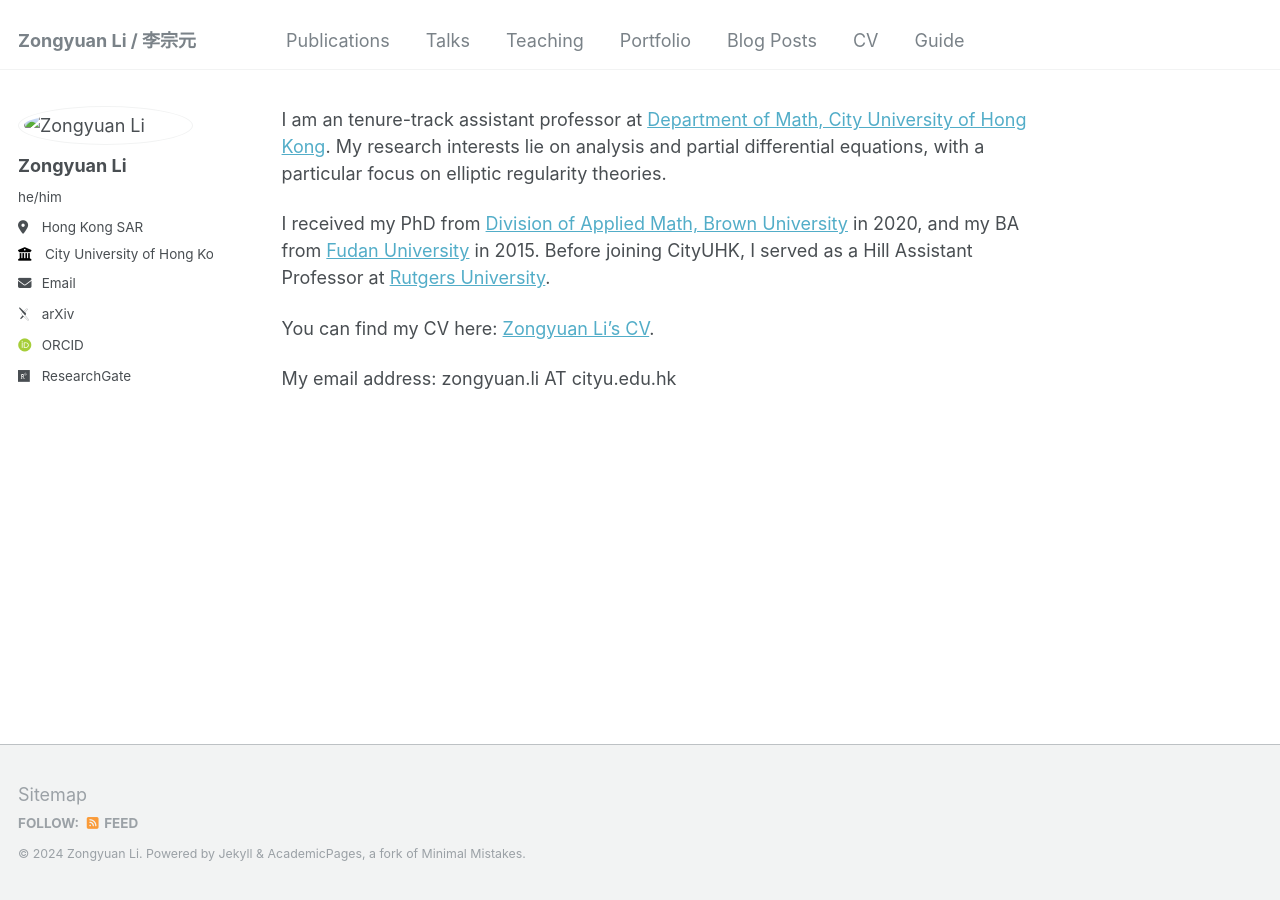
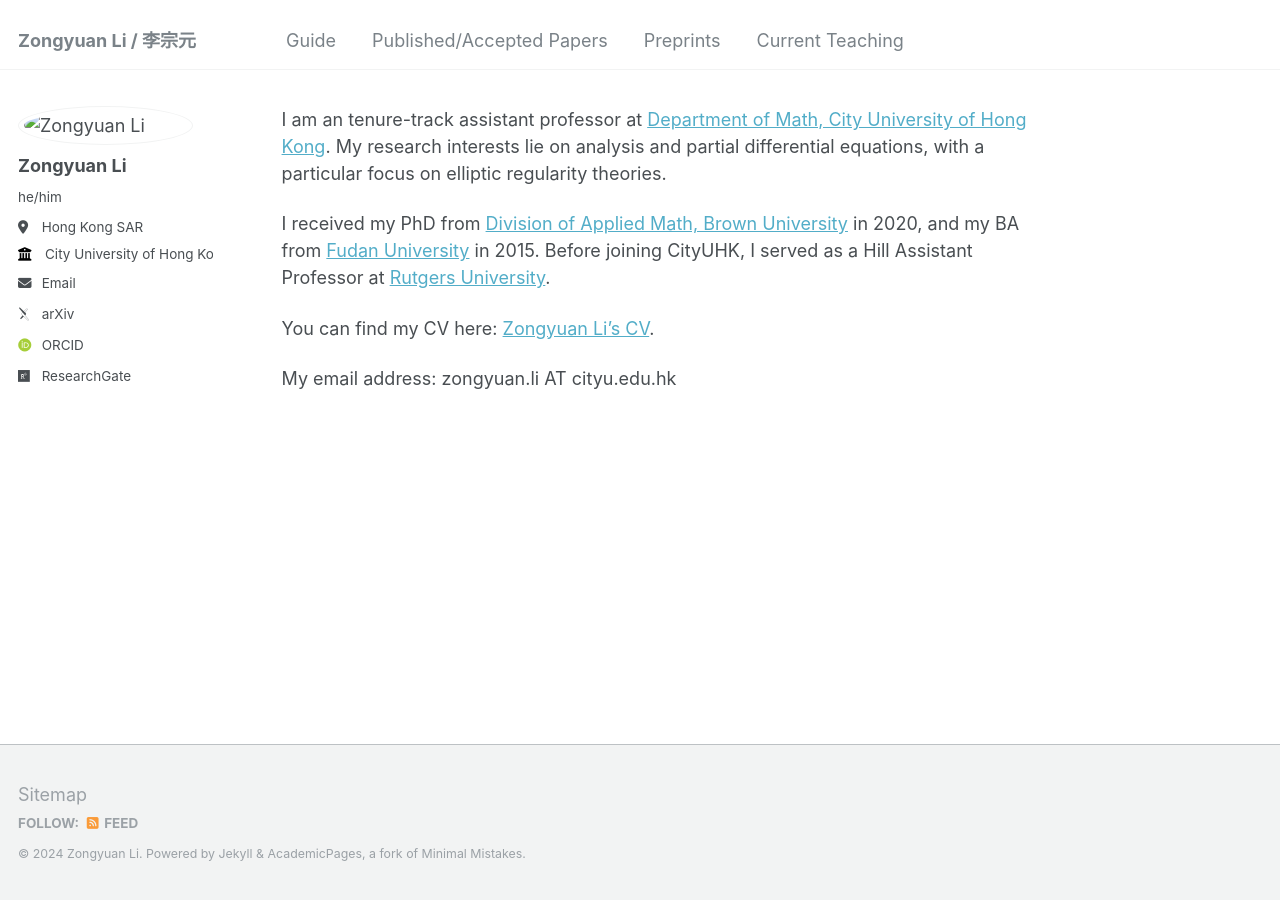
Before and after one commit to zongyuan-li/zongyuan-li.github.io, a Jekyll site: the page built from _pages/about.md, in a window 1280 px wide. Built offline with Jekyll 4.4.1, drawn with Linux system fonts in a browser that asks for light colours; some web fonts are replaced.

Commit message:
Update navigation.yml

```diff
--- a/_data/navigation.yml
+++ b/_data/navigation.yml
@@ -5,23 +5,32 @@
 # prevent it from being included in the site.
 
 main:
-  - title: "Publications"
-    url: /publications/
+#  - title: "Publications"
+#    url: /publications/
 
-  - title: "Talks"
-    url: /talks/
+#  - title: "Talks"
+#    url: /talks/
 
-  - title: "Teaching"
-    url: /teaching/
+#  - title: "Teaching"
+#    url: /teaching/
 
-  - title: "Portfolio"
-    url: /portfolio/
+#  - title: "Portfolio"
+#    url: /portfolio/
 
-  - title: "Blog Posts"
-    url: /year-archive/
+#  - title: "Blog Posts"
+#    url: /year-archive/
 
-  - title: "CV"
-    url: /cv/
+#  - title: "CV"
+#    url: /cv/
 
   - title: "Guide"
     url: /markdown/
+
+  - title: "Published/Accepted Papers"
+    url: /PApapers/
+
+  - title: "Preprints"
+    url: /Preprints/
+
+  - title: "Current Teaching"
+    url: /CurrentTeaching/
```
